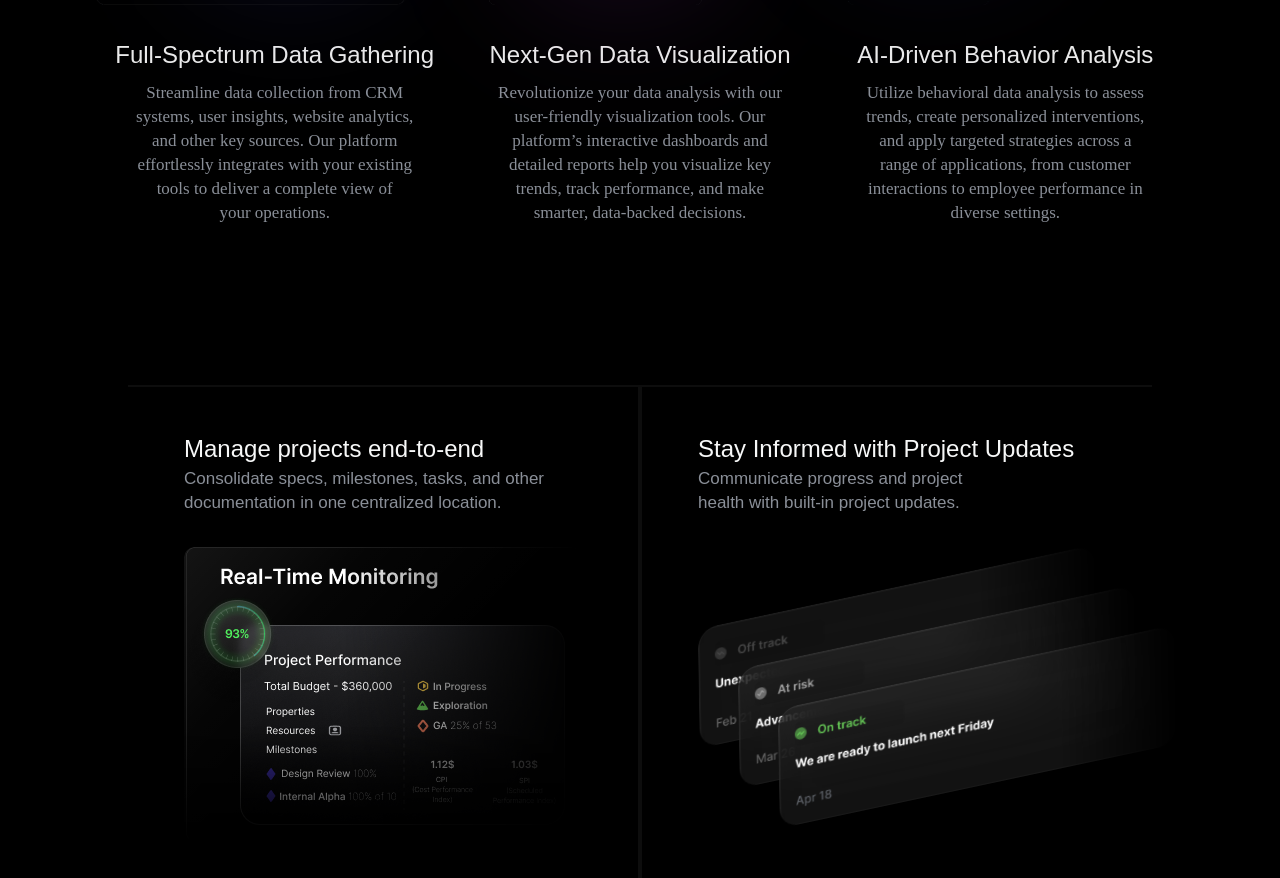
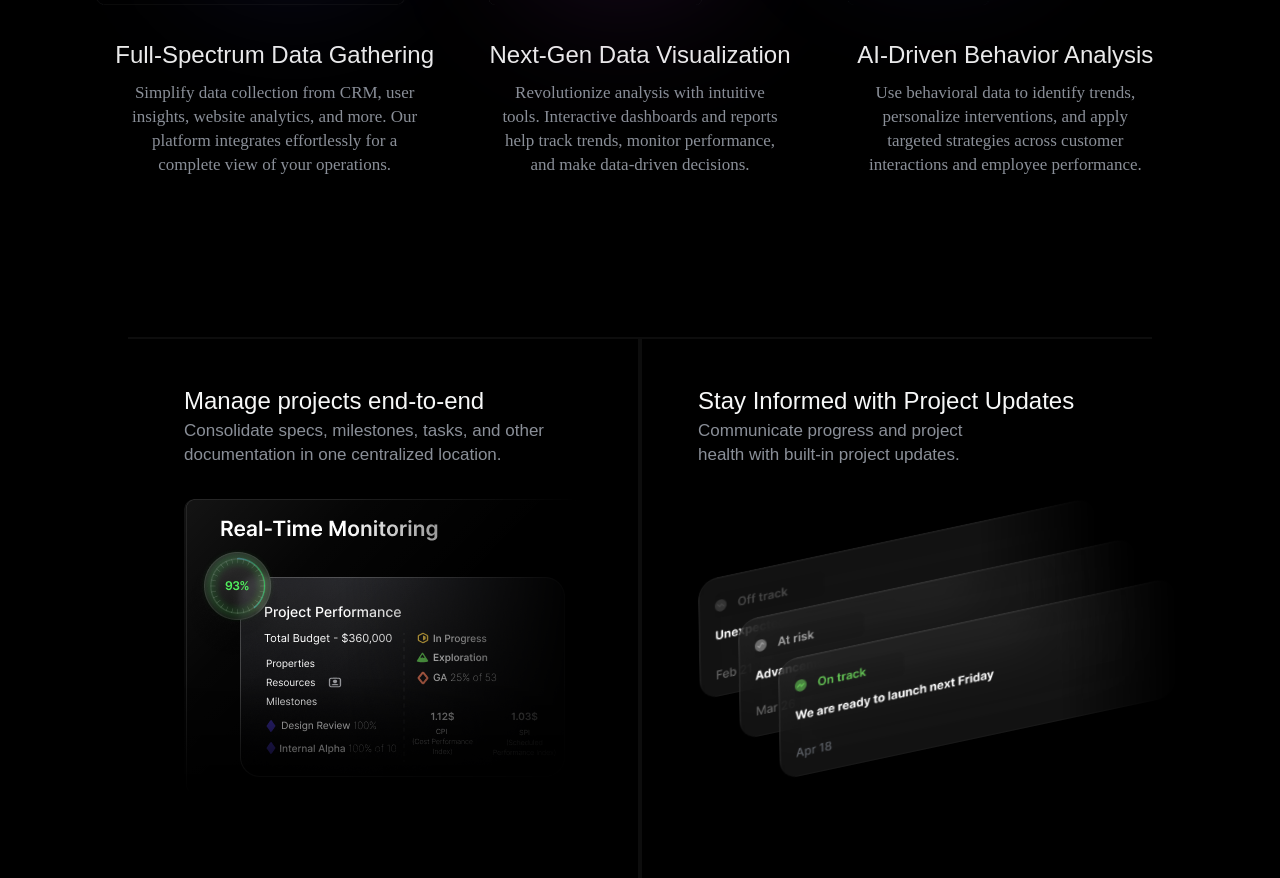
Before and after one commit to Suyyuu/zenith-ai-saas, a Next.js app: page / in a window 1280 px wide. Shown: the part 2020-2898 px from the top of the page. Built offline with nearby package versions, Linux system fonts and the light colour scheme; a web font is replaced by a local one.

Commit message:
changed heavy text use in about section.

```diff
--- a/app/components/About.jsx
+++ b/app/components/About.jsx
@@ -32,10 +32,7 @@ const About = () => {
               Full-Spectrum Data Gathering
             </h4>
             <p className="text-[#8a8f98] text-[17px] text-pretty mobiles:text-[12px] leading-6 font-Satoshi w-[80%] mobiles:w-[90%] mobiles:m-auto">
-              Streamline data collection from CRM systems, user insights, website
-              analytics, and other key sources. Our platform effortlessly
-              integrates with your existing tools to deliver a complete view of
-              your operations.
+            Simplify data collection from CRM, user insights, website analytics, and more. Our platform integrates effortlessly for a complete view of your operations.
             </p>
           </div>
         </div>
@@ -54,10 +51,7 @@ const About = () => {
               Next-Gen Data Visualization
             </h4>
             <p className="text-[#8a8f98] text-[17px] text-pretty mobiles:text-[12px] leading-6 font-Satoshi w-[80%] mobiles:w-[90%] mobiles:m-auto">
-              Revolutionize your data analysis with our user-friendly
-              visualization tools. Our platform’s interactive dashboards and
-              detailed reports help you visualize key trends, track performance,
-              and make smarter, data-backed decisions.
+            Revolutionize analysis with intuitive tools. Interactive dashboards and reports help track trends, monitor performance, and make data-driven decisions.
             </p>
           </div>
 
@@ -77,10 +71,7 @@ const About = () => {
               AI-Driven Behavior Analysis
             </h4>
             <p className="text-[#8a8f98] text-[17px] text-pretty mobiles:text-[12px] leading-6 font-Satoshi w-[80%] mobiles:w-[90%] mobiles:m-auto">
-              Utilize behavioral data analysis to assess trends, create
-              personalized interventions, and apply targeted strategies across a
-              range of applications, from customer interactions to employee
-              performance in diverse settings.
+            Use behavioral data to identify trends, personalize interventions, and apply targeted strategies across customer interactions and employee performance.
             </p>
           </div>
         </div>
```
